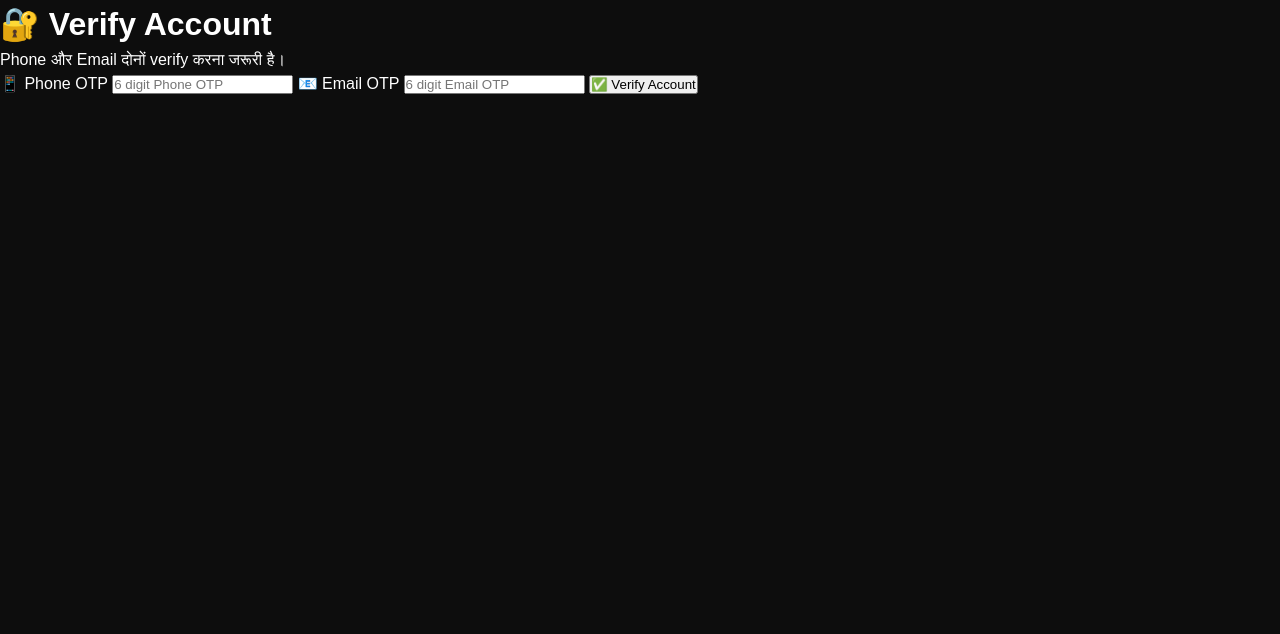
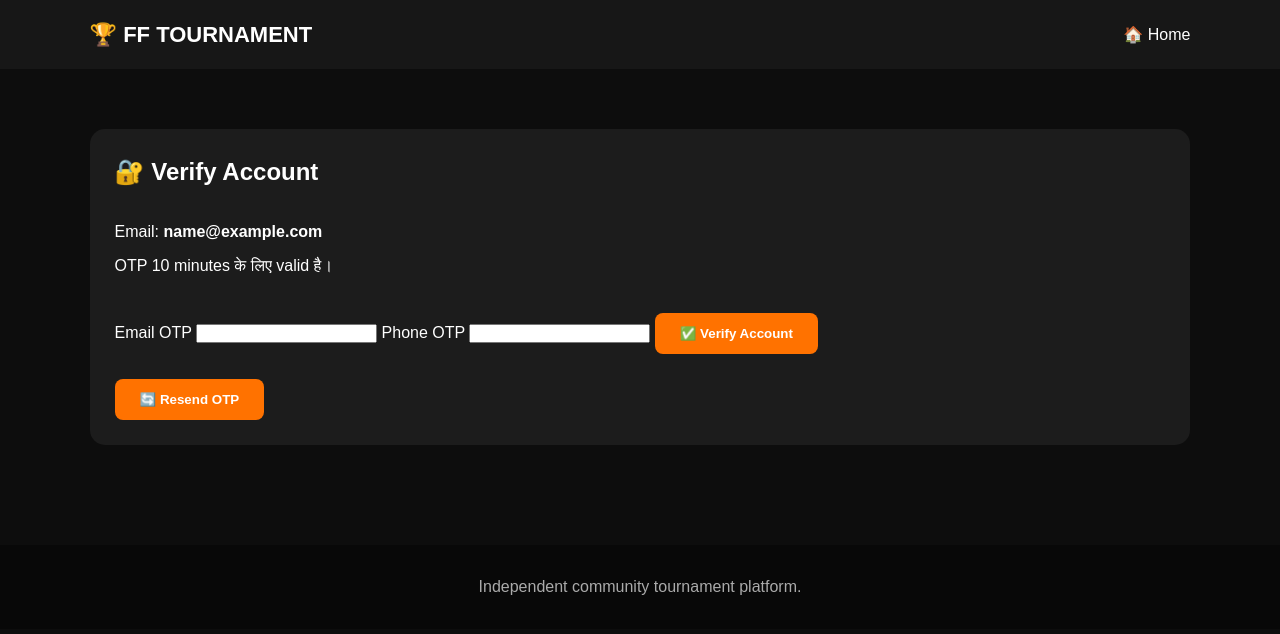
Before and after one commit to workload139-creator/Freefire-touranament, a Flask app: page /player/verify in a window 1280 px wide. Shown: the top 634 px of the page. Run offline with Flask 3, Linux system fonts and the light colour scheme; the visitor is signed in with stand-in values (Sample User, id 1).

Commit message:
Revamp verify account HTML structure
Updated the verify account page with new structure and elements.

```diff
--- a/templates/verify_account.html
+++ b/templates/verify_account.html
@@ -6,49 +6,84 @@
 <title>Verify Account</title>
 <link rel="stylesheet" href="{{ url_for('static', filename='style.css') }}">
 </head>
+
 <body>
 
-<div class="container">
+<header>
+<div class="logo">🏆 FF TOURNAMENT</div>
+<nav>
+<a href="{{ url_for('index') }}">🏠 Home</a>
+</nav>
+</header>
+
+<section class="section">
+
+<div class="card">
 
 <h1>🔐 Verify Account</h1>
 
 <p>
-        Phone और Email दोनों verify करना जरूरी है।
+Email:
+<strong>{{ email }}</strong>
 </p>
 
-    {% if error %}
-        <div class="error">{{ error }}</div>
-    {% endif %}
+<p>
+OTP 10 minutes के लिए valid है।
+</p>
 
-    <form method="POST">
+{% with messages = get_flashed_messages(with_categories=true) %}
+{% for category, message in messages %}
+<div class="status {{ category }}">{{ message }}</div>
+{% endfor %}
+{% endwith %}
 
-        <label>📱 Phone OTP</label>
+<form
+method="POST"
+action="{{ url_for('auth.verify_account') }}"
+>
+
+<label>Email OTP</label>
+
+<input
+type="text"
+name="email_otp"
+inputmode="numeric"
+maxlength="6"
+>
+
+<label>Phone OTP</label>
 
 <input
 type="text"
 name="phone_otp"
+inputmode="numeric"
 maxlength="6"
-            inputmode="numeric"
-            placeholder="6 digit Phone OTP"
 >
 
-        <label>📧 Email OTP</label>
+<button class="btn" type="submit">
+✅ Verify Account
+</button>
 
-        <input
-            type="text"
-            name="email_otp"
-            maxlength="6"
-            inputmode="numeric"
-            placeholder="6 digit Email OTP"
+</form>
+
+<form
+method="POST"
+action="{{ url_for('auth.resend_otp') }}"
 >
 
-        <button type="submit">
-            ✅ Verify Account
+<button class="btn" type="submit">
+🔄 Resend OTP
 </button>
 
 </form>
 
 </div>
 
+</section>
+
+<footer>
+<p>Independent community tournament platform.</p>
+</footer>
+
 </body>
 </html>
```
Lines whose indentation alone changed are shown as unchanged.
